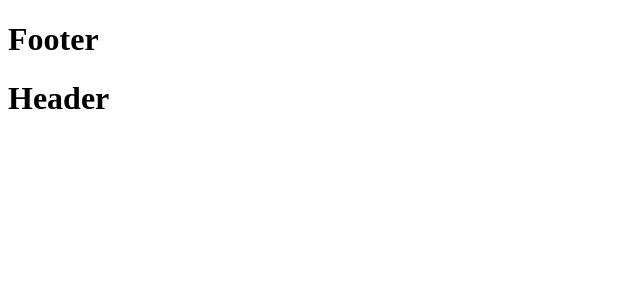
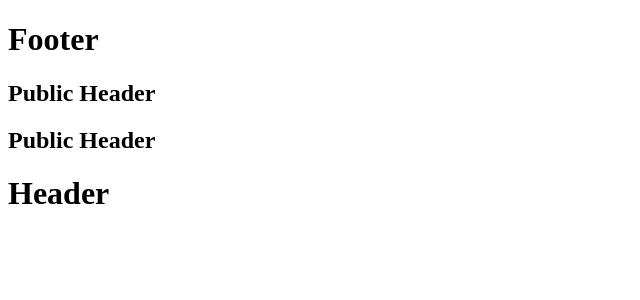
Before and after one commit to SandeepKumar377/BookShopAppWithAngular, an Angular app: page /public in a window 1280 px wide. Before the commit this address led to /. Shown: the top 300 px of the page, without its empty margins (0-640 px from the left). Built offline with nearby package versions, Linux system fonts and the light colour scheme.

Commit message:
Pass parameter in Routing

```diff
--- /dev/null
+++ b/src/app/public/public.component.html
@@ -0,0 +1,3 @@
+<h2>Public Header</h2>
+<router-outlet></router-outlet>
+<h2>Public Header</h2>
--- /dev/null
+++ b/src/app/public/public.component.ts
@@ -0,0 +1,15 @@
+import { Component, OnInit } from '@angular/core';
+
+@Component({
+  selector: 'app-public',
+  templateUrl: './public.component.html',
+  styleUrls: ['./public.component.scss']
+})
+export class PublicComponent implements OnInit {
+
+  constructor() { }
+
+  ngOnInit(): void {
+  }
+
+}
```
Also changed, not shown: src/app/public/public-routing.module.ts (added, +23 -0 lines), src/app/public/public.module.ts (+6 -2 lines), src/app/public/public.component.scss (added), 1 other file (tests, documents, lock files or other folders).
